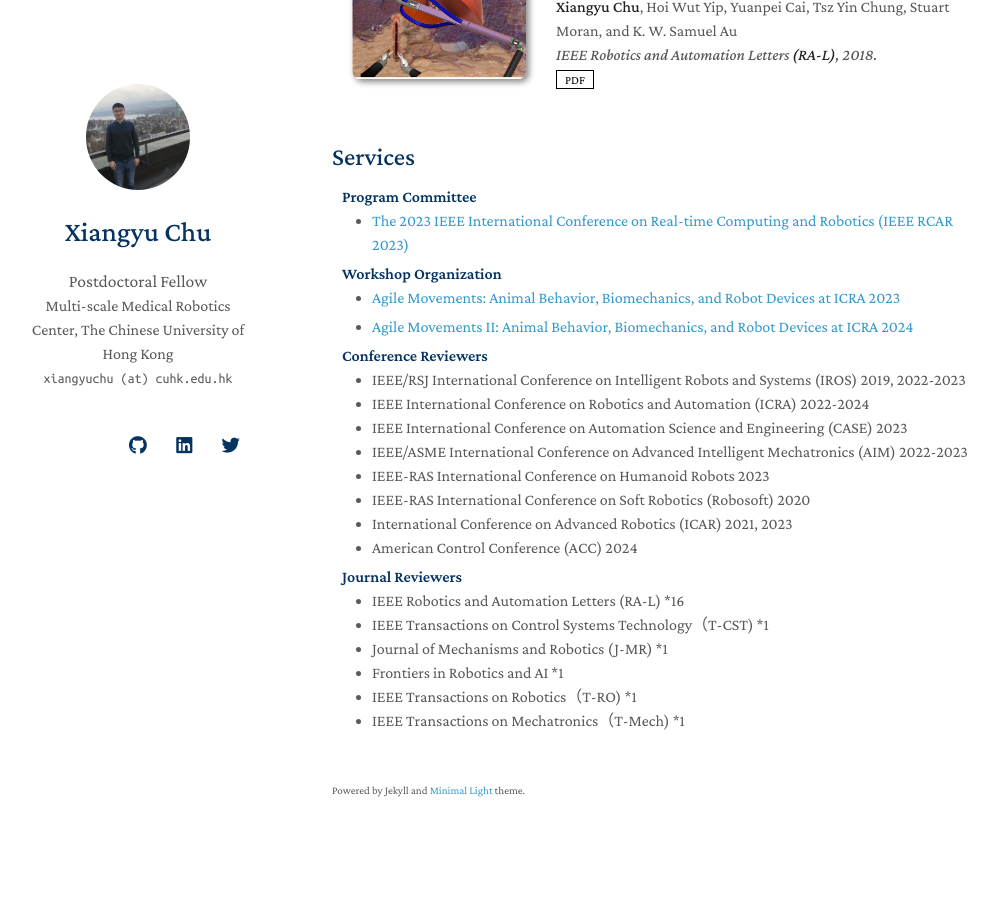
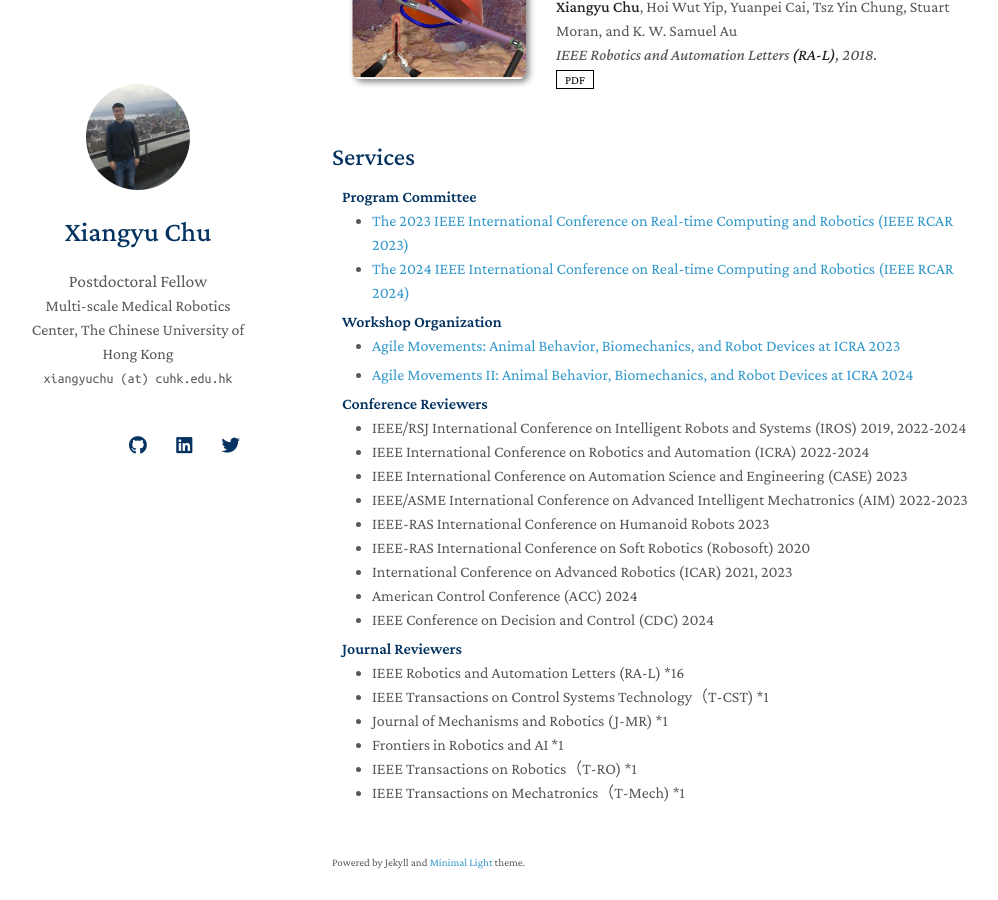
Before and after one commit to xiangyuchu03/xiangyuchu03.github.io, a Jekyll site: the page built from index.md, in a window 1280 px wide and 900 px high, scrolled down 2569 px. Shown: the whole window, without its empty margins (138-1136 px from the left). Built offline with Jekyll 4.4.1, drawn with Linux system fonts in a browser that asks for light colours; nearby versions of some CDN libraries; a style sheet for code colours, icons or effects is not loaded; our own code applies the rules of GitHub Pages for plain Markdown files; before the commit the page ends 3440 px from its top, so only the background shows below that.

Commit message:
Update services.md

```diff
--- a/_includes/services.md
+++ b/_includes/services.md
@@ -4,6 +4,7 @@
 
 <ul style="margin:0 0 5px;">
   <li><a href="http://www.ieee-rcar.org/"><autocolor></autocolor>The 2023 IEEE International Conference on Real-time Computing and Robotics (IEEE RCAR 2023)</a></li>
+  <li><a href="http://www.ieee-rcar.org/"><autocolor></autocolor>The 2024 IEEE International Conference on Real-time Computing and Robotics (IEEE RCAR 2024)</a></li>
 </ul>
 
 <h4 style="margin:0 10px 0;">Workshop Organization</h4>
@@ -18,7 +19,7 @@
 <h4 style="margin:0 10px 0;">Conference Reviewers</h4>
 
 <ul style="margin:0 0 5px;">
-  <li><a href=""><autocolor> IEEE/RSJ International Conference on Intelligent Robots and Systems (IROS) 2019, 2022-2023</autocolor></a></li>
+  <li><a href=""><autocolor> IEEE/RSJ International Conference on Intelligent Robots and Systems (IROS) 2019, 2022-2024</autocolor></a></li>
   <li><a href=""><autocolor> IEEE International Conference on Robotics and Automation (ICRA) 2022-2024</autocolor></a></li>
   <li><a href=""><autocolor> IEEE International Conference on Automation Science and Engineering (CASE) 2023</autocolor></a></li>
   <li><a href=""><autocolor> IEEE/ASME International Conference on Advanced Intelligent Mechatronics (AIM) 2022-2023</autocolor></a></li>
@@ -26,6 +27,7 @@
   <li><a href=""><autocolor> IEEE-RAS International Conference on Soft Robotics (Robosoft) 2020</autocolor></a></li>
   <li><a href=""><autocolor> International Conference on Advanced Robotics (ICAR) 2021, 2023</autocolor></a></li>
   <li><a href=""><autocolor> American Control Conference (ACC) 2024</autocolor></a></li>
+  <li><a href=""><autocolor> IEEE Conference on Decision and Control (CDC) 2024</autocolor></a></li>
 </ul>
 
 <h4 style="margin:0 10px 0;">Journal Reviewers</h4>
```
